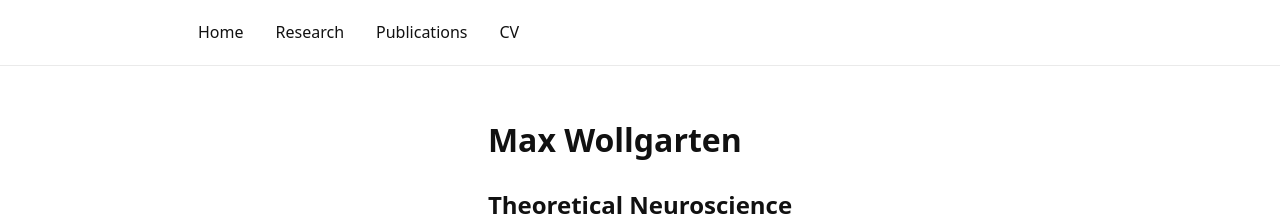
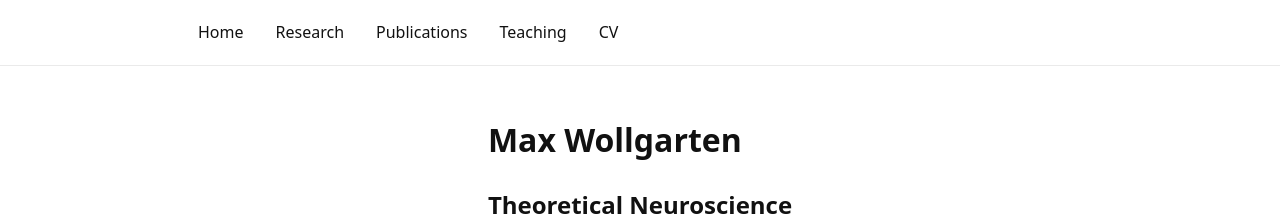
Before and after one commit to Max-Wollgarten/max-wollgarten.github.io, a Jekyll site: the page built from index.md, in a window 1280 px wide. Shown: the top 216 px of the page. Built offline with Jekyll 4.4.1, drawn with Linux system fonts in a browser that asks for light colours.

Commit message:
Update default.html

```diff
--- a/_layouts/default.html
+++ b/_layouts/default.html
@@ -82,6 +82,7 @@
         <a class="nav-item" href="{{ '/' | relative_url }}">Home</a>
         <a class="nav-item" href="{{ '/research/' | relative_url }}">Research</a>
         <a class="nav-item" href="{{ '/publications/' | relative_url }}">Publications</a>
+        <a class="nav-item" href="{{ '/teaching/' | relative_url }}">Teaching</a>
         <a class="nav-item" href="{{ '/cv/' | relative_url }}">CV</a>
       </nav>
     </header>
```
